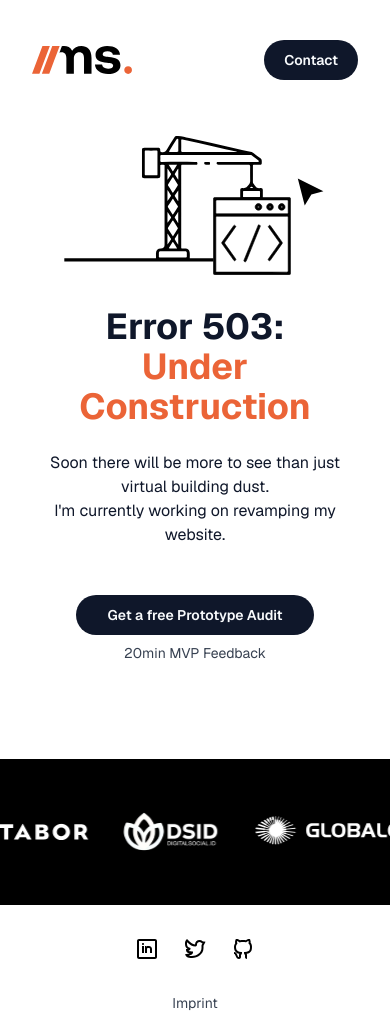
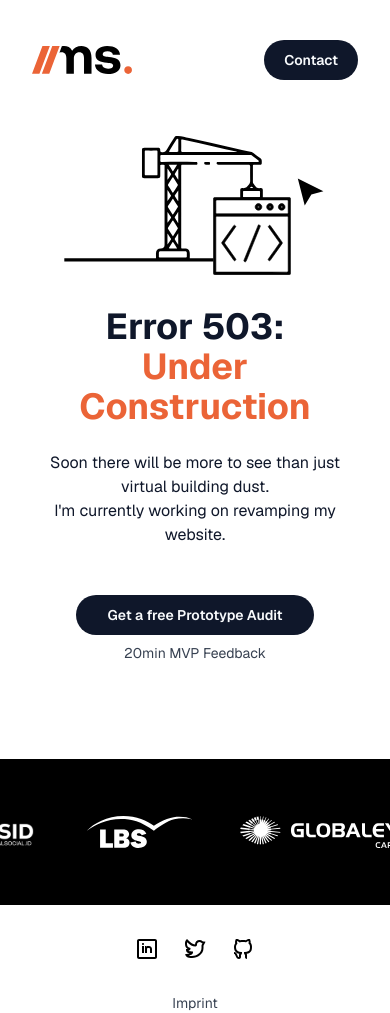
Before and after one commit to marvin-splitt/msdev.digital, a Next.js app: page / in a window 390 px wide. Built offline with nearby package versions, Linux system fonts and the light colour scheme.

Commit message:
feat(construction): improve logo caroussel

```diff
--- a/components/logo-section.tsx
+++ b/components/logo-section.tsx
@@ -50,7 +50,7 @@ export const LogoSection: React.FC = () => {
         />
       </div>
       <div
-        className="flex w-[400%] animate-scrolling-container sm:w-[100%] lg:hidden gap-8 px-8 items-center"
+        className="flex w-[400%] animate-scrolling-container sm:w-[100%] lg:hidden gap-12 px-8 items-center"
         aria-hidden={true}
       >
         <Image
@@ -67,13 +67,7 @@ export const LogoSection: React.FC = () => {
           alt="DigitalSocial.id (DSID) Logo"
           className="object-contain max-h-10"
         />
-        <Image
-          src={Globaleye}
-          height={52}
-          loading="eager"
-          alt="Globaleye Logo"
-          className="object-contain max-h-8"
-        />
+
         <Image
           src={Lbs}
           height={52}
@@ -83,10 +77,10 @@ export const LogoSection: React.FC = () => {
         />
 
         <Image
-          src={Spyce5}
+          src={Globaleye}
           height={52}
           loading="eager"
-          alt="Spyce5 Logo"
+          alt="Globaleye Logo"
           className="object-contain max-h-8"
         />
         <Image
@@ -96,6 +90,13 @@ export const LogoSection: React.FC = () => {
           alt="Neverfinal Logo"
           className="object-contain max-h-10"
         />
+        <Image
+          src={Spyce5}
+          height={52}
+          loading="eager"
+          alt="Spyce5 Logo"
+          className="object-contain max-h-8"
+        />
       </div>
     </div>
   );
--- a/tailwind.config.ts
+++ b/tailwind.config.ts
@@ -79,7 +79,7 @@ const config: Config = {
       animation: {
         "accordion-down": "accordion-down 0.2s ease-out",
         "accordion-up": "accordion-up 0.2s ease-out",
-        "scrolling-container": "scrolling-container 30000ms linear infinite",
+        "scrolling-container": "scrolling-container 8s linear infinite",
       },
       maxWidth: {
         container: "90rem",
```
